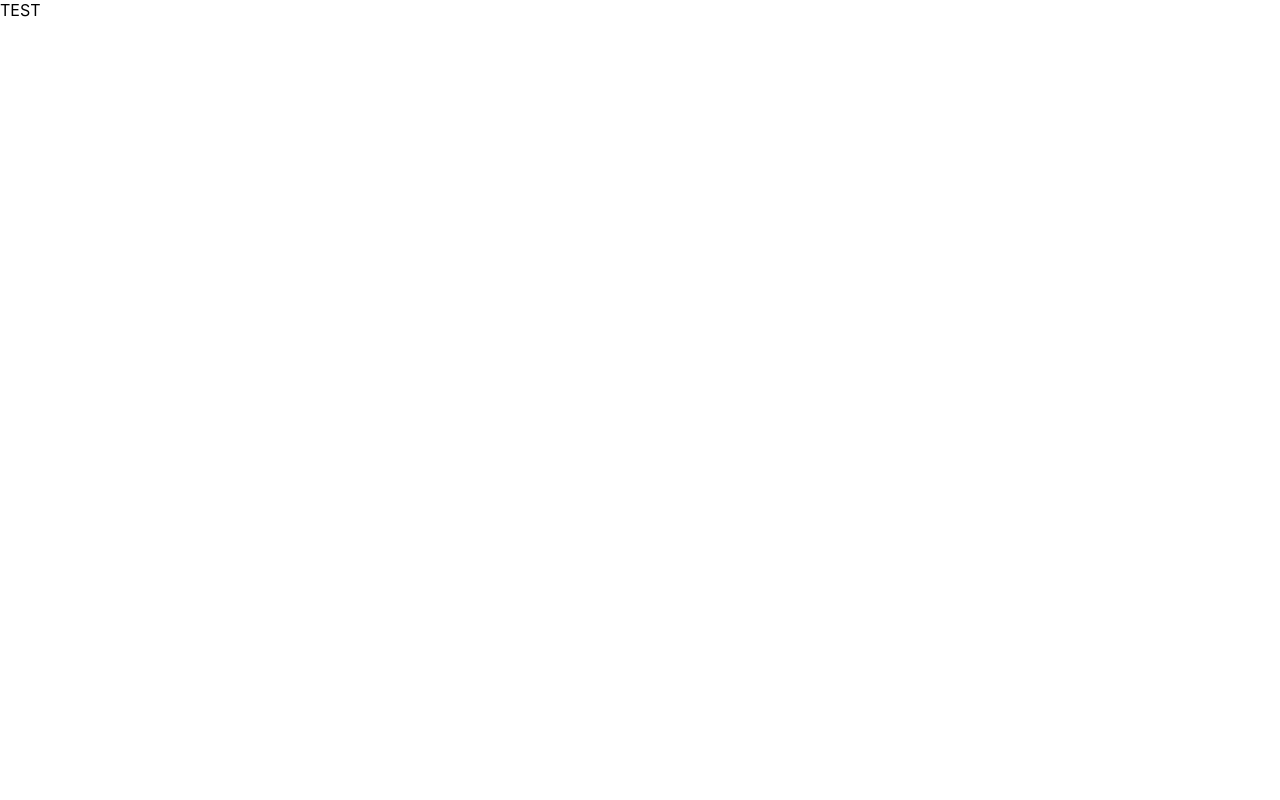
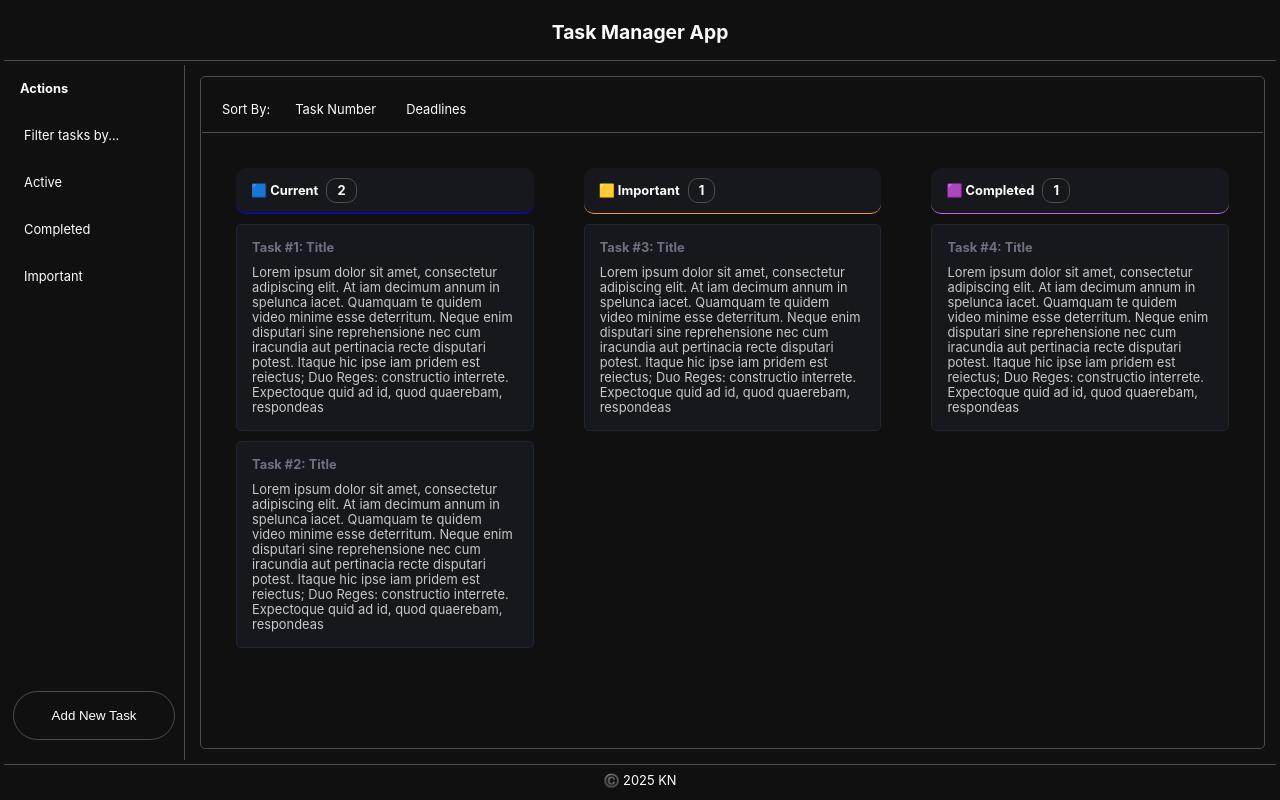
Before and after one commit to KnTest12/react-task-manager-app, a React (Create React App) app: page / in a window 1280 px wide. Built offline with nearby package versions, Linux system fonts and the light colour scheme.

Commit message:
static page set up

```diff
--- a/src/App.js
+++ b/src/App.js
@@ -1,3 +1,90 @@
 export default function App() {
-  return <div className="App">TEST</div>;
+  return (
+    <div className="app">
+      <div className="header">
+        <h2>Task Manager App</h2>
+      </div>
+      <div className="sidebar">
+        <h4>Actions</h4>
+        <div>Filter tasks by...</div>
+        <div>Active</div>
+        <div>Completed</div>
+        <div>Important</div>
+        <button>Add New Task</button>
+      </div>
+      <div className="content">
+        <div className="sortbar">
+          <label>Sort By:</label>
+          <span>Task Number</span>
+          <span>Deadlines</span>
+        </div>
+        <div className="current">
+          <div>
+            🟦 Current <span>2</span>
+          </div>
+          <ul>
+            <li>
+              <p>Task #1: Title</p>
+              <p>
+                Lorem ipsum dolor sit amet, consectetur adipiscing elit. At iam
+                decimum annum in spelunca iacet. Quamquam te quidem video minime
+                esse deterritum. Neque enim disputari sine reprehensione nec cum
+                iracundia aut pertinacia recte disputari potest. Itaque hic ipse
+                iam pridem est reiectus; Duo Reges: constructio interrete.
+                Expectoque quid ad id, quod quaerebam, respondeas
+              </p>
+            </li>
+            <li>
+              <p>Task #2: Title</p>
+              <p>
+                Lorem ipsum dolor sit amet, consectetur adipiscing elit. At iam
+                decimum annum in spelunca iacet. Quamquam te quidem video minime
+                esse deterritum. Neque enim disputari sine reprehensione nec cum
+                iracundia aut pertinacia recte disputari potest. Itaque hic ipse
+                iam pridem est reiectus; Duo Reges: constructio interrete.
+                Expectoque quid ad id, quod quaerebam, respondeas
+              </p>
+            </li>
+          </ul>
+        </div>
+        <div className="important">
+          <div>
+            🟨 Important <span>1</span>
+          </div>
+          <ul>
+            <li>
+              <p>Task #3: Title</p>
+              <p>
+                Lorem ipsum dolor sit amet, consectetur adipiscing elit. At iam
+                decimum annum in spelunca iacet. Quamquam te quidem video minime
+                esse deterritum. Neque enim disputari sine reprehensione nec cum
+                iracundia aut pertinacia recte disputari potest. Itaque hic ipse
+                iam pridem est reiectus; Duo Reges: constructio interrete.
+                Expectoque quid ad id, quod quaerebam, respondeas
+              </p>
+            </li>
+          </ul>
+        </div>
+        <div className="completed">
+          <div>
+            🟪 Completed <span>1</span>
+          </div>
+          <ul>
+            <li>
+              <p>Task #4: Title</p>
+              <p>
+                Lorem ipsum dolor sit amet, consectetur adipiscing elit. At iam
+                decimum annum in spelunca iacet. Quamquam te quidem video minime
+                esse deterritum. Neque enim disputari sine reprehensione nec cum
+                iracundia aut pertinacia recte disputari potest. Itaque hic ipse
+                iam pridem est reiectus; Duo Reges: constructio interrete.
+                Expectoque quid ad id, quod quaerebam, respondeas
+              </p>
+            </li>
+          </ul>
+        </div>
+      </div>
+      <div className="footer">©️ 2025 KN</div>
+    </div>
+  );
 }
--- a/src/index.css
+++ b/src/index.css
@@ -1,13 +1,202 @@
-body {
-  margin: 0;
-  font-family: -apple-system, BlinkMacSystemFont, 'Segoe UI', 'Roboto', 'Oxygen',
-    'Ubuntu', 'Cantarell', 'Fira Sans', 'Droid Sans', 'Helvetica Neue',
-    sans-serif;
-  -webkit-font-smoothing: antialiased;
-  -moz-osx-font-smoothing: grayscale;
+:root {
+  --color-lightest: #fff4e6;
+  --color-light: #ffe8cc;
+  --color-medium: #ffa94d;
+  --color-dark: #ff922b;
 }
 
-code {
-  font-family: source-code-pro, Menlo, Monaco, Consolas, 'Courier New',
-    monospace;
+* {
+  margin: 0;
+  padding: 0;
+  box-sizing: border-box;
 }
+
+html {
+  font-size: 80.5%;
+  font-family: -apple-system, BlinkMacSystemFont, "Segoe UI", Roboto, Oxygen,
+    Ubuntu, Cantarell, "Open Sans", "Helvetica Neue", sans-serif;
+}
+
+.app {
+  display: grid;
+  grid-template-areas:
+    "header header"
+    "sidebar content"
+    "footer footer";
+  grid-template-columns: 1fr 6fr;
+  grid-template-rows: auto 1fr auto;
+  gap: 0.5vh;
+  background-color: #111010;
+  padding: 0.5vh;
+  color: white;
+  height: 100vh;
+  overflow: hidden;
+}
+
+.header {
+  grid-area: header;
+  text-align: center;
+  border-bottom: 1px solid rgb(77, 77, 78);
+  padding: 2vh;
+}
+
+.sidebar {
+  grid-area: sidebar;
+  text-align: center;
+  border-right: 1px solid rgb(77, 77, 78);
+  display: flex;
+  flex-direction: column;
+  justify-content: space-between;
+}
+
+.sidebar div {
+  padding: 2vh;
+  padding-left: 20px;
+  text-align: left;
+  /* margin-left: 5%; */
+}
+
+.sidebar div:hover {
+  color: rgba(255, 255, 255, 0.692);
+  background: rgb(45, 45, 68);
+  cursor: pointer;
+}
+
+.sidebar h4 {
+  text-align: left;
+  padding: 2vh;
+}
+
+.sidebar button {
+  margin: auto 0 20px 5%;
+  border: 1px solid rgb(77, 77, 78);
+  border-radius: 100px;
+  background: none;
+  padding: 2vh;
+  width: 90%;
+  color: white;
+}
+
+.sidebar button:hover {
+  background: rgb(45, 45, 68);
+  cursor: pointer;
+}
+
+.content {
+  grid-area: content;
+  /* background: rgb(28, 29, 44); */
+  background: #111010;
+  border: 1px solid rgb(77, 77, 78);
+  border-radius: 5px;
+  overflow: auto;
+  margin: 1%;
+  display: grid;
+  grid-template-areas:
+    "sortbar sortbar sortbar"
+    "current important completed";
+  grid-template-columns: 1fr 1fr 1fr;
+  grid-template-rows: auto 1fr;
+  gap: 20px;
+  padding: 20px;
+}
+
+.sortbar {
+  grid-area: sortbar;
+  display: flex;
+  justify-content: start;
+  align-items: center;
+  background: #111010;
+  border-bottom: 1px solid rgb(77, 77, 78);
+  /* padding-bottom: 10px; */
+  margin: 0px -19px;
+  padding: 0px 0px 10px 20px;
+}
+
+.sortbar label {
+  margin-right: 20px;
+}
+
+.sortbar span {
+  margin-right: 20px;
+  padding: 5px;
+  cursor: pointer;
+}
+
+.sortbar span:hover {
+  color: rgba(255, 255, 255, 0.692);
+}
+
+.current {
+  grid-area: current;
+}
+
+.important {
+  grid-area: important;
+}
+
+.completed {
+  grid-area: completed;
+}
+
+.current,
+.important,
+.completed {
+  padding: 15px;
+}
+
+.current > div,
+.important > div,
+.completed > div {
+  background: #16181d;
+  font-weight: bold;
+  margin-bottom: 10px;
+  padding: 15px;
+  border-radius: 10px;
+}
+
+.current > div {
+  border-bottom: 1px solid blue;
+}
+
+.important > div {
+  border-bottom: 1px solid #ff922b;
+}
+
+.completed > div {
+  border-bottom: 1px solid rgb(191, 103, 241);
+}
+
+.current > div span,
+.important > div span,
+.completed > div span {
+  border: 1px solid rgb(77, 77, 78);
+  border-radius: 10px;
+  padding: 4px 10px;
+  margin-left: 5px;
+}
+
+ul {
+  list-style-type: none;
+}
+
+li {
+  background: #16181d;
+  margin-bottom: 10px;
+  padding: 15px;
+  border: 1px solid #1f2633;
+  border-radius: 5px;
+  color: rgb(202, 200, 200);
+}
+
+li p:first-child {
+  font-weight: bold;
+  margin-bottom: 10px;
+  color: #707081;
+}
+
+.footer {
+  grid-area: footer;
+  padding: 1vh;
+  text-align: center;
+  border-top: 1px solid rgb(77, 77, 78);
+}
```
